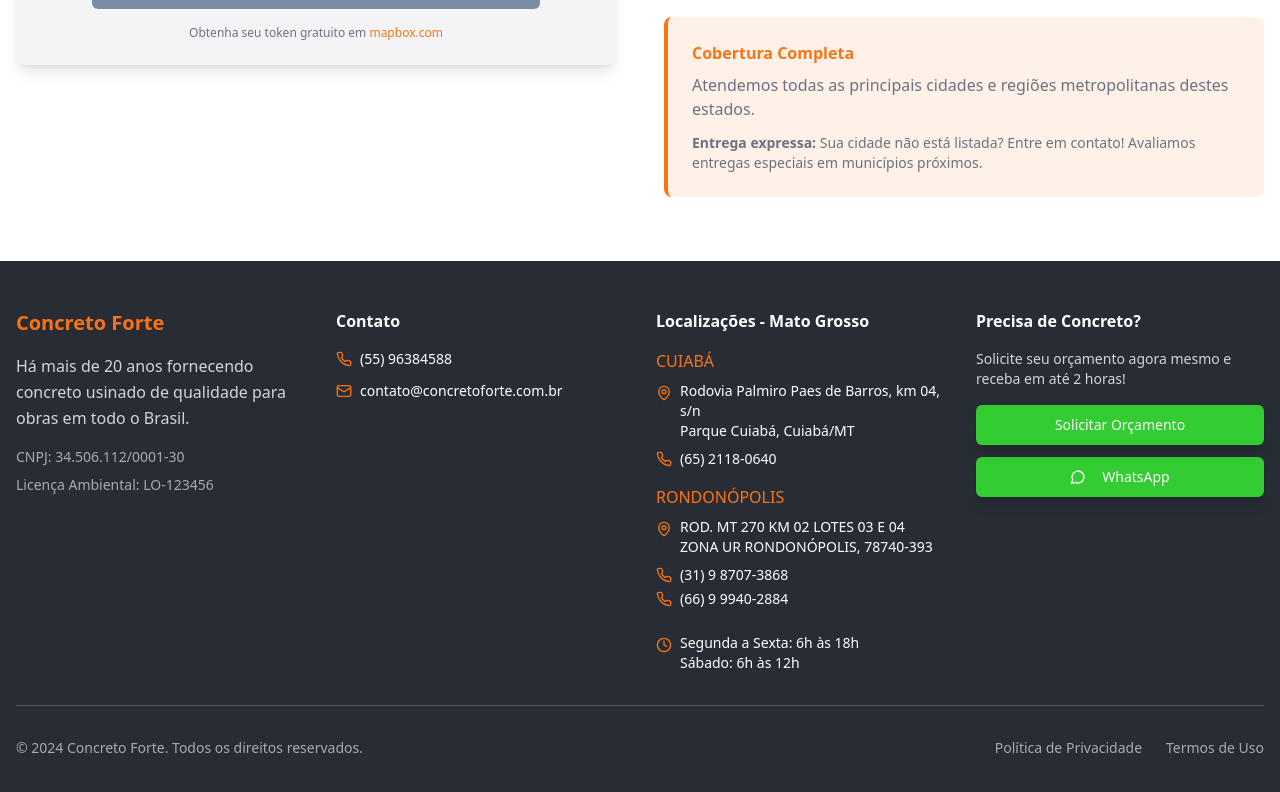
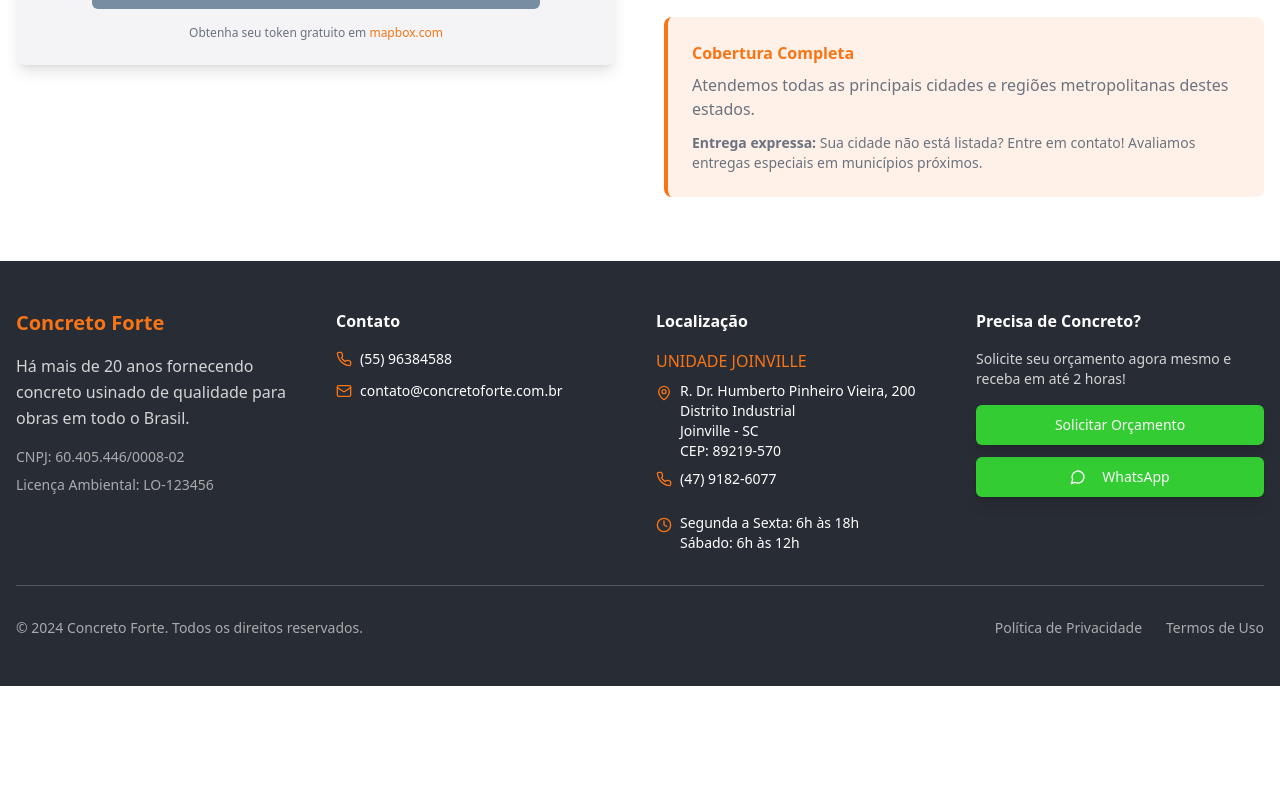
Before and after one commit to marianafelix880-cloud/concreto-forte-web, a React (Vite) app: page / in a window 1280 px wide. Shown: the part 6056-6848 px from the top of the page. After the commit the page ends 6742 px from the top, so only its background shows below. Built offline with nearby package versions, Linux system fonts and the light colour scheme.

Commit message:
Atualiza informações de contato e endereço

```diff
--- a/src/components/Footer.tsx
+++ b/src/components/Footer.tsx
@@ -16,7 +16,7 @@ const Footer = () => {
               para obras em todo o Brasil.
             </p>
             <div className="space-y-2 text-sm text-background/60">
-              <p>CNPJ: 34.506.112/0001-30</p>
+              <p>CNPJ: 60.405.446/0008-02</p>
               <p>Licença Ambiental: LO-123456</p>
             </div>
           </div>
@@ -36,45 +36,25 @@ const Footer = () => {
             </div>
           </div>
 
-          {/* Locations - Mato Grosso */}
+          {/* Location - Joinville */}
           <div>
-            <h4 className="font-semibold mb-4">Localizações - Mato Grosso</h4>
+            <h4 className="font-semibold mb-4">Localização</h4>
             <div className="space-y-4">
-              {/* Cuiabá */}
+              {/* Joinville */}
               <div>
-                <h5 className="font-medium text-construction-orange mb-2">CUIABÁ</h5>
+                <h5 className="font-medium text-construction-orange mb-2">UNIDADE JOINVILLE</h5>
                 <div className="flex items-start gap-2 mb-2">
                   <MapPin className="h-4 w-4 text-construction-orange mt-1 flex-shrink-0" />
                   <span className="text-sm">
-                    Rodovia Palmiro Paes de Barros, km 04, s/n<br />
-                    Parque Cuiabá, Cuiabá/MT
+                    R. Dr. Humberto Pinheiro Vieira, 200<br />
+                    Distrito Industrial<br />
+                    Joinville - SC<br />
+                    CEP: 89219-570
                   </span>
                 </div>
                 <div className="flex items-center gap-2">
                   <Phone className="h-4 w-4 text-construction-orange" />
-                  <span className="text-sm">(65) 2118-0640</span>
-                </div>
-              </div>
-
-              {/* Rondonópolis */}
-              <div>
-                <h5 className="font-medium text-construction-orange mb-2">RONDONÓPOLIS</h5>
-                <div className="flex items-start gap-2 mb-2">
-                  <MapPin className="h-4 w-4 text-construction-orange mt-1 flex-shrink-0" />
-                  <span className="text-sm">
-                    ROD. MT 270 KM 02 LOTES 03 E 04<br />
-                    ZONA UR RONDONÓPOLIS, 78740-393
-                  </span>
-                </div>
-                <div className="space-y-1">
-                  <div className="flex items-center gap-2">
-                    <Phone className="h-4 w-4 text-construction-orange" />
-                    <span className="text-sm">(31) 9 8707-3868</span>
-                  </div>
-                  <div className="flex items-center gap-2">
-                    <Phone className="h-4 w-4 text-construction-orange" />
-                    <span className="text-sm">(66) 9 9940-2884</span>
-                  </div>
+                  <span className="text-sm">(47) 9182-6077</span>
                 </div>
               </div>
 
```
